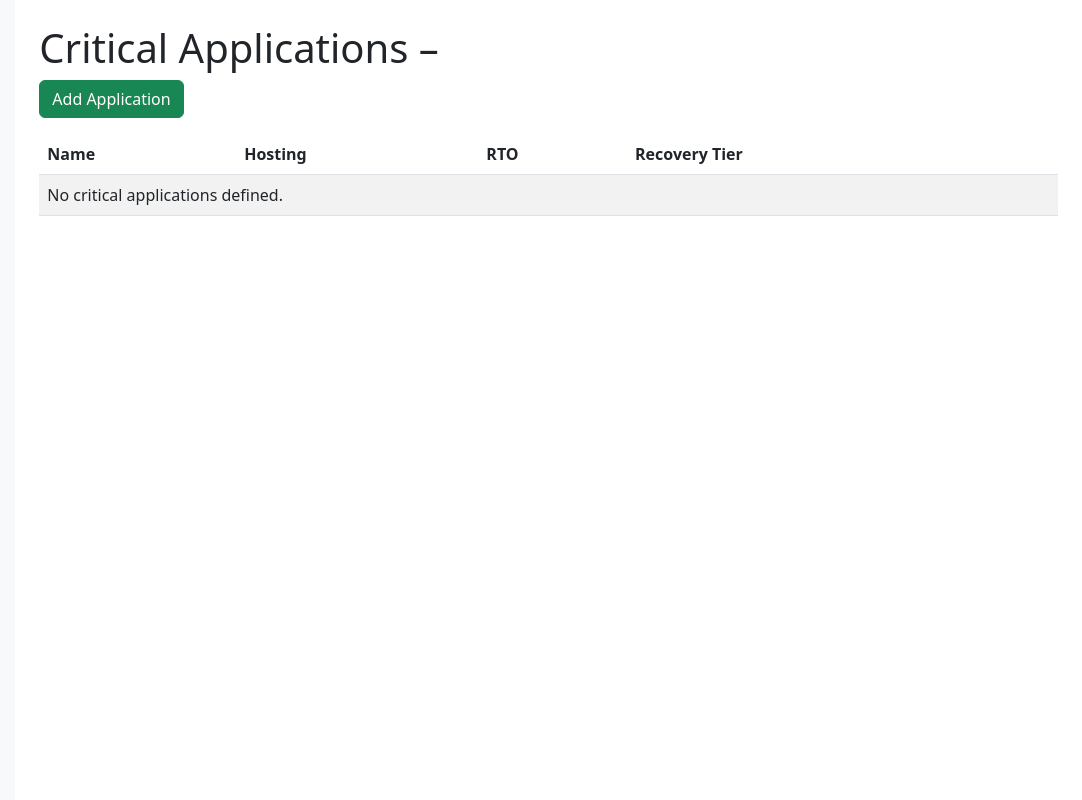
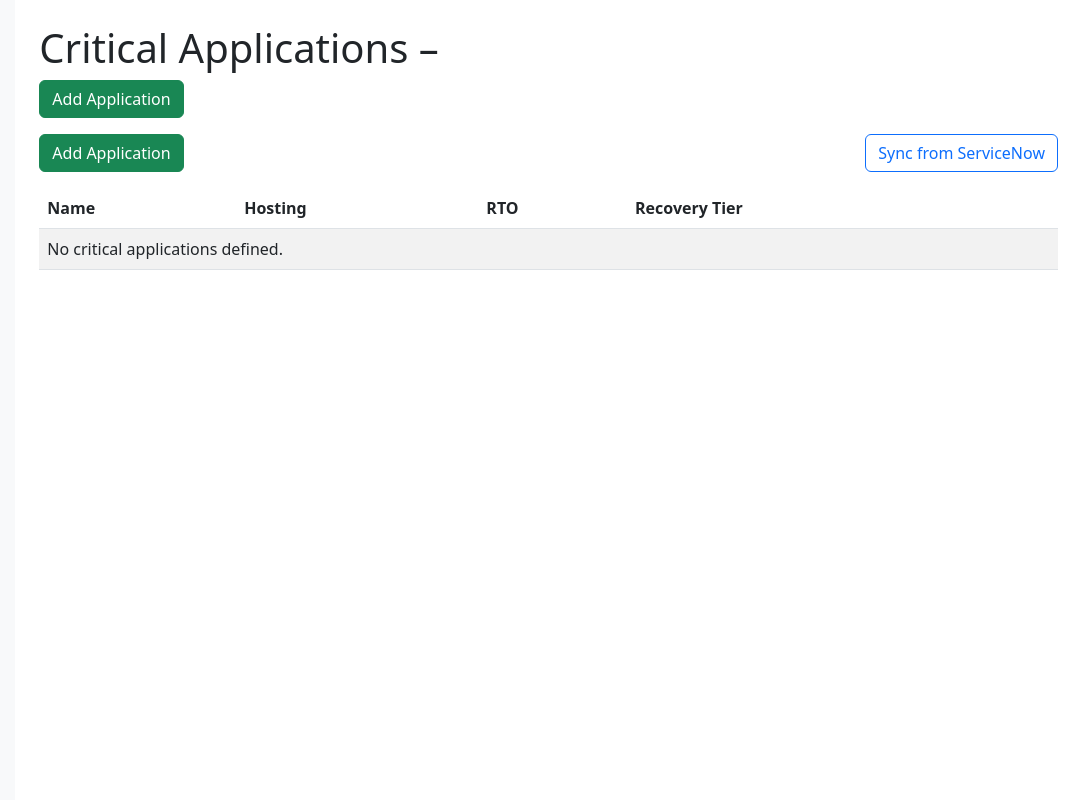
Before and after one commit to cheald10/coop_project, a Django app: template BCP App/core/templates/critical_applications/list.html in a window 1280 px wide. Shown: the part 50-850 px from the top of the page, without its empty margins (198-1280 px from the left). Run offline with Django 3.2, Linux system fonts and the light colour scheme; the template is opened without the code that fills it, so the values that code supplies are empty; some libraries are stand-ins or nearby versions.

Commit message:
Update critical application list.html

```diff
--- a/BCP App/core/templates/critical_applications/list.html
+++ b/BCP App/core/templates/critical_applications/list.html
@@ -4,6 +4,16 @@
 <h1>Critical Applications – {{ division.name }}</h1>
 
 <a href="{% url 'critical_application_create' division.id %}" class="btn btn-success mb-3">Add Application</a>
+
+<div class="d-flex justify-content-between mb-3">
+  <a href="{% url 'critical_application_create' division.id %}" class="btn btn-success">
+    Add Application
+  </a>
+
+  <a href="{% url 'sync_critical_applications_servicenow' division.id %}" class="btn btn-outline-primary">
+    Sync from ServiceNow
+  </a>
+</div>
 
 <table class="table table-striped">
   <thead>
@@ -31,4 +41,5 @@
     {% endfor %}
   </tbody>
 </table>
+
 {% endblock %}
```
